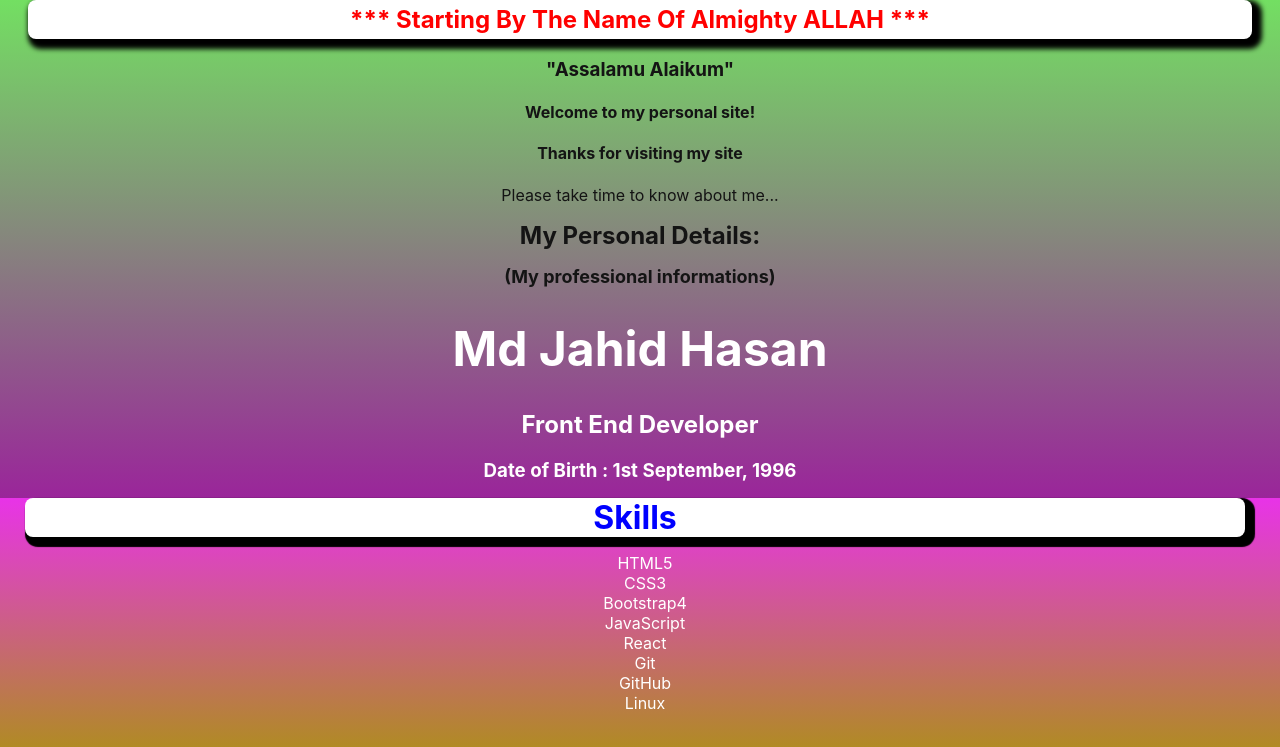
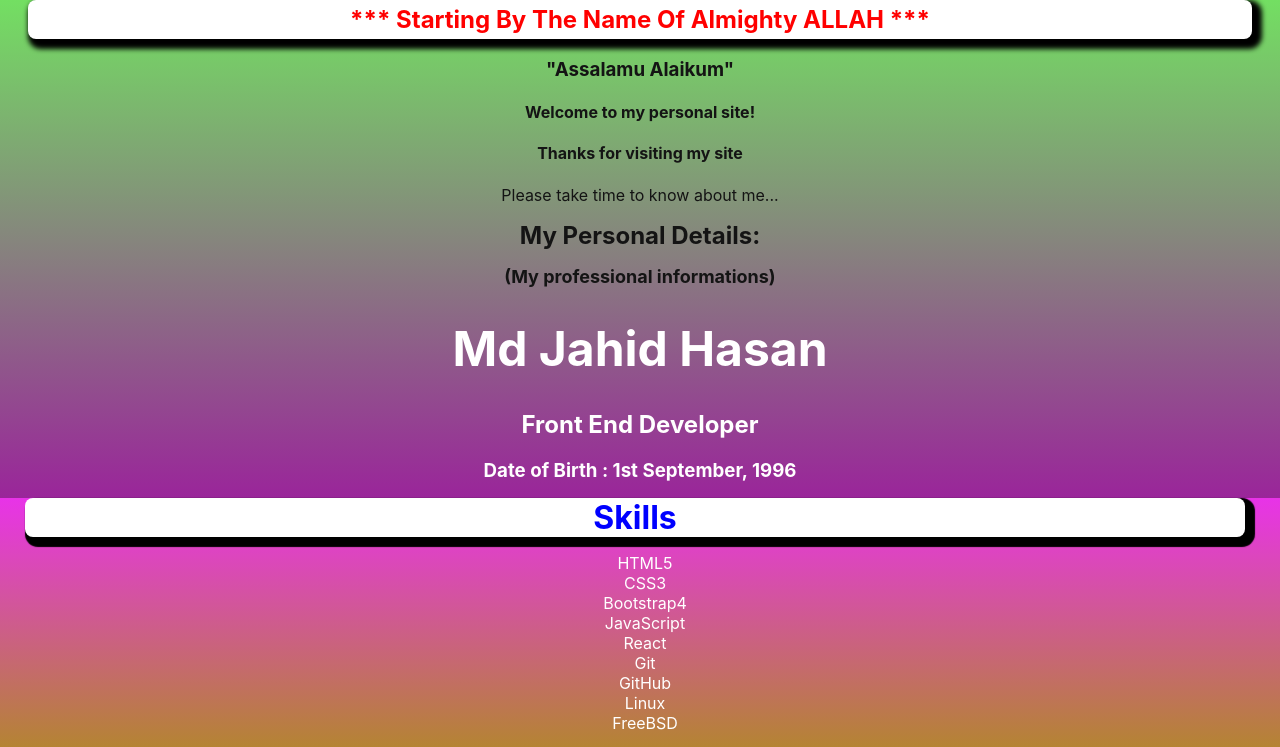
Before and after one commit to hmjahid/My-First-React-App, a React (Create React App) app: page / in a window 1280 px wide. Shown: the top 747 px of the page. Built offline with nearby package versions, Linux system fonts and the light colour scheme; the HTML template or start-up script is replaced by a standard one.

Commit message:
Update Skills.jsx

```diff
--- a/src/components/Skills.jsx
+++ b/src/components/Skills.jsx
@@ -14,6 +14,7 @@ const Skills = (props) => {
         <li>Git</li>
         <li>GitHub</li>
         <li>Linux</li>
+        <li>FreeBSD</li>
       </ul>
     </div>
   );
```
